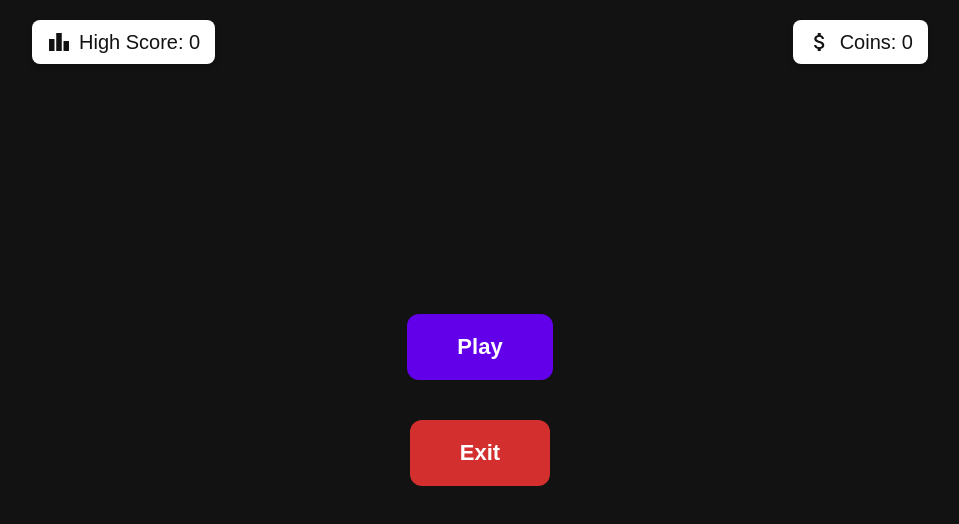
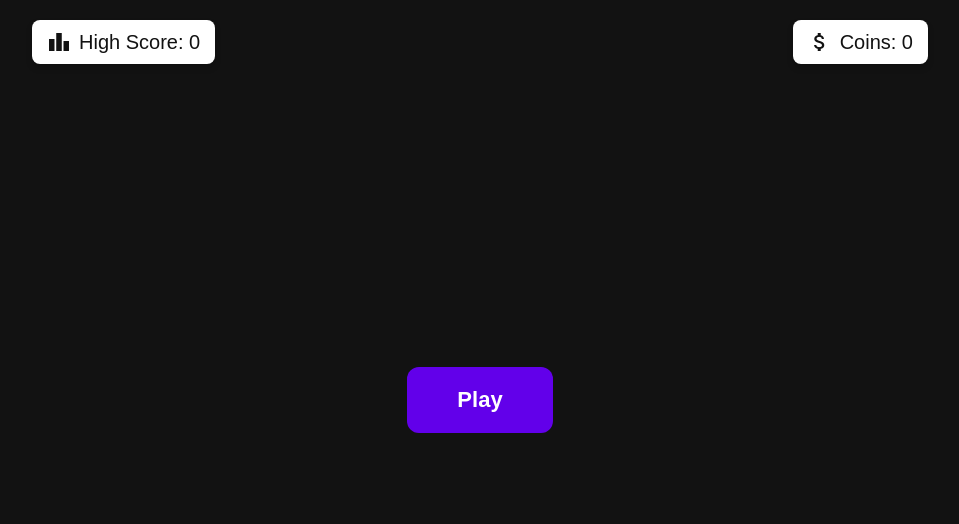
Before and after one commit to abcoinseo/aaa, a plain HTML site: page index.html in a window 1280 px wide. Shown: the whole page, without its empty margins (160-1119 px from the left). Drawn offline with Linux system fonts and the light colour scheme.

Commit message:
Update index.html

```diff
--- a/index.html
+++ b/index.html
@@ -55,7 +55,7 @@
             margin-right: 8px;
         }
 
-        /* Buttons */
+        /* Play Button */
         .button {
             padding: 20px 50px;
             background-color: #6200ea;
@@ -72,14 +72,6 @@
         .button:hover {
             background-color: #3700b3;
             transform: scale(1.05);
-        }
-
-        .exit-button {
-            background-color: #d32f2f;
-        }
-
-        .exit-button:hover {
-            background-color: #b71c1c;
         }
     </style>
 </head>
@@ -100,8 +92,6 @@
 
     <!-- Play Button -->
     <button class="button" onclick="startGame()">Play</button>
-    <!-- Exit Button -->
-    <button class="button exit-button" onclick="exitGame()">Exit</button>
 
     <script>
         // Function to fetch saved data from local storage
@@ -118,13 +108,15 @@
             window.location.href = 'index.html';
         }
 
-        // Exit Game Function
-        function exitGame() {
-            if (confirm('Are you sure you want to exit the game?')) {
-                // Close the browser tab
-                window.close();
-            }
+        // Show Ads after 5 seconds
+        function showAds() {
+            const script = document.createElement('script');
+            script.src = 'https://groleegni.net/401/8830814';
+            document.body.appendChild(script);
         }
+
+        // Call Ads Function after 5 seconds
+        setTimeout(showAds, 5000);
 
         // Load Game Data on Page Load
         loadGameData();
```
